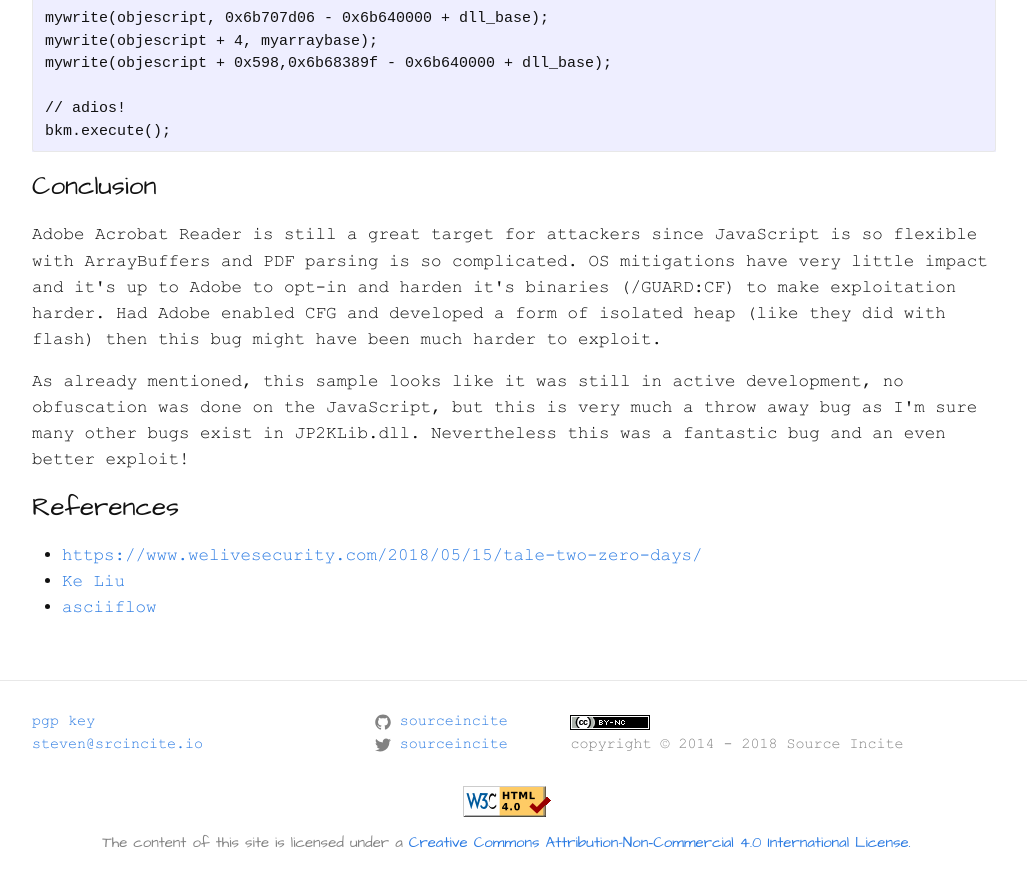
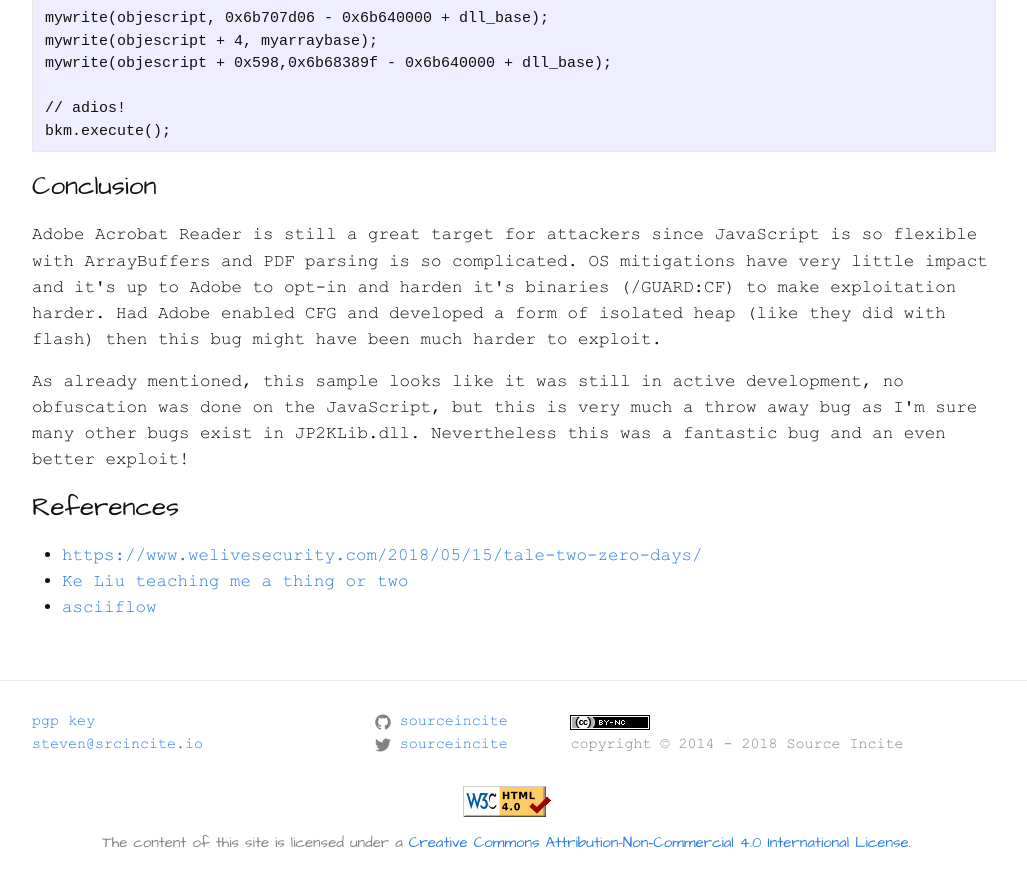
Before and after one commit to sourceincite/sourceincite.github.io, a Jekyll site: the page built from _posts/2018-05-21-adobe-me-and-a-double-free.md, in a window 1280 px wide and 900 px high, scrolled down 9132 px. Shown: the top 887 px of the window, without its empty margins (126-1153 px from the left). Built offline with Jekyll 4.4.1, drawn with Linux system fonts in a browser that asks for light colours.

Commit message:
added some more details

```diff
--- a/_posts/2018-05-21-adobe-me-and-a-double-free.md
+++ b/_posts/2018-05-21-adobe-me-and-a-double-free.md
@@ -367,6 +367,6 @@
 
 <div markdown="1" class="cn">
 - [https://www.welivesecurity.com/2018/05/15/tale-two-zero-days/](https://www.welivesecurity.com/2018/05/15/tale-two-zero-days/)
-- [Ke Liu](https://twitter.com/klotxl404/status/998777393262166017)
+- [Ke Liu teaching me a thing or two](https://twitter.com/klotxl404/status/998777393262166017)
 - [asciiflow](http://asciiflow.com/)
 </div>
```
